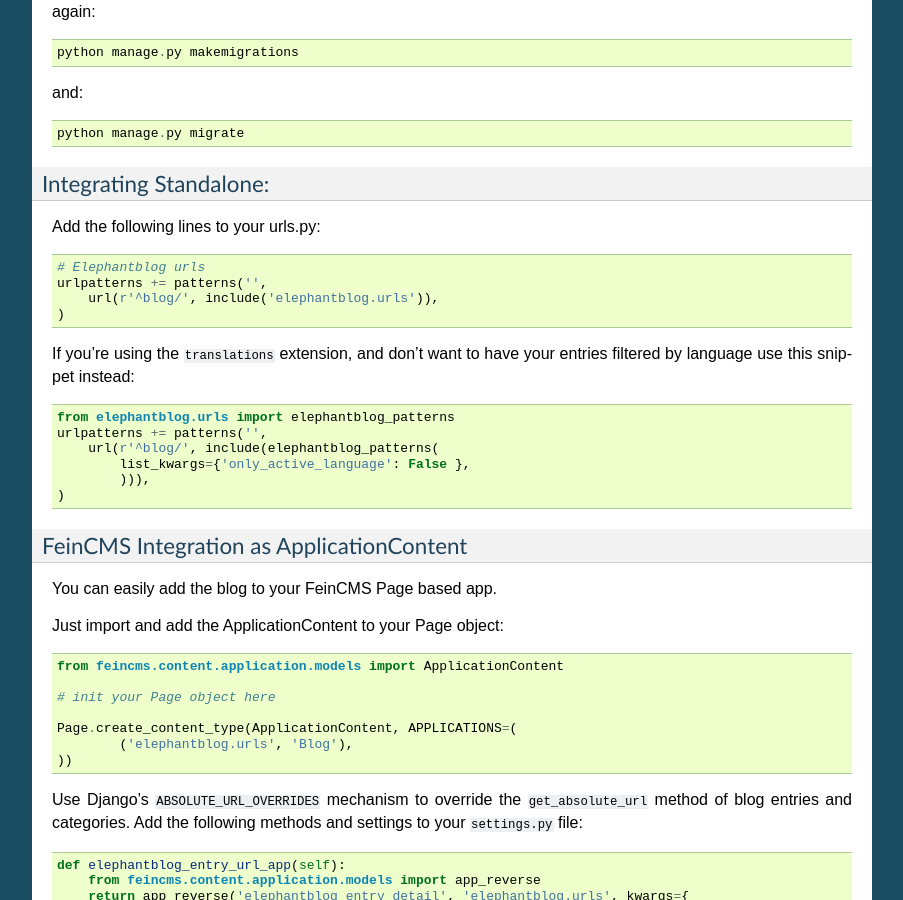
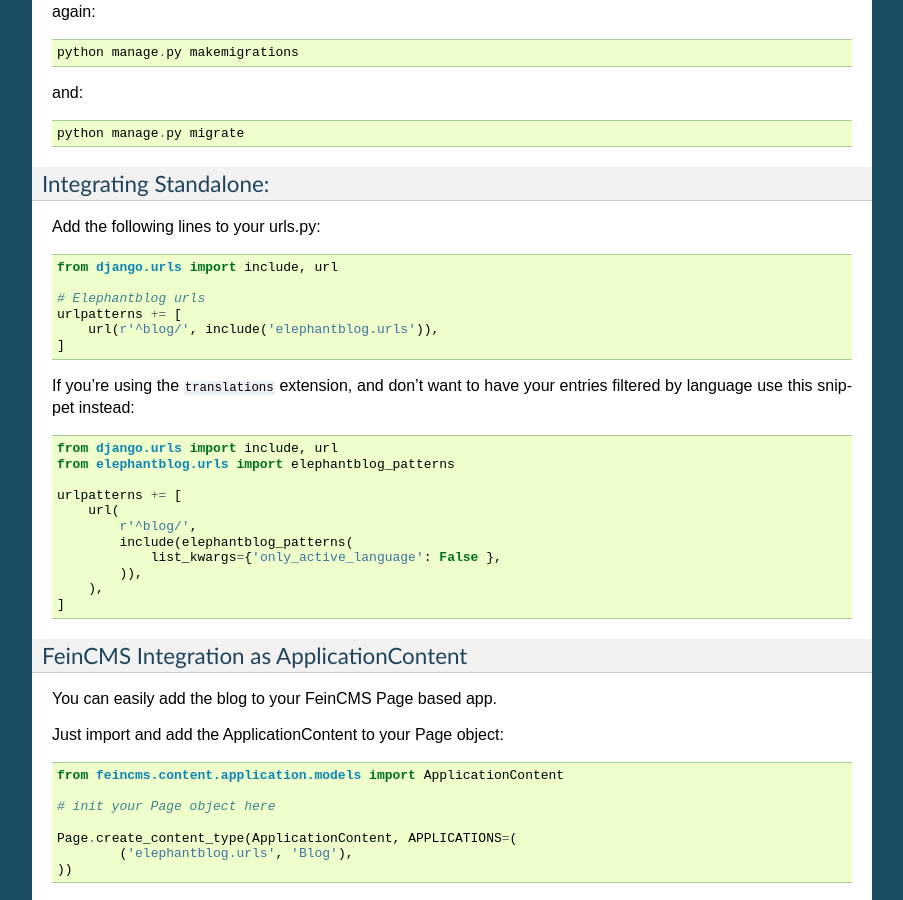
Before and after one commit to feincms/feincms-elephantblog, a Sphinx documentation site: the page built from docs/installation.rst, in a window 1280 px wide and 900 px high, scrolled down 1437 px. Shown: the whole window, without its empty margins (198-1101 px from the left). Built offline with Sphinx 7.4.7, drawn with Linux system fonts in a browser that asks for light colours.

Commit message:
Stop recommending patterns()
Fixes #67

```diff
--- a/docs/installation.rst
+++ b/docs/installation.rst
@@ -98,20 +98,27 @@
 
 Add the following lines to your urls.py::
 
+    from django.urls import include, url
+
     # Elephantblog urls
-    urlpatterns += patterns('',
+    urlpatterns += [
         url(r'^blog/', include('elephantblog.urls')),
-    )
+    ]
 
 If you're using the ``translations`` extension, and don't want to have your
 entries filtered by language use this snippet instead::
 
+    from django.urls import include, url
     from elephantblog.urls import elephantblog_patterns
-    urlpatterns += patterns('',
-        url(r'^blog/', include(elephantblog_patterns(
-            list_kwargs={'only_active_language': False },
-            ))),
-    )
+
+    urlpatterns += [
+        url(
+            r'^blog/',
+            include(elephantblog_patterns(
+                list_kwargs={'only_active_language': False },
+            )),
+        ),
+    ]
 
 
 FeinCMS Integration as ApplicationContent
```
